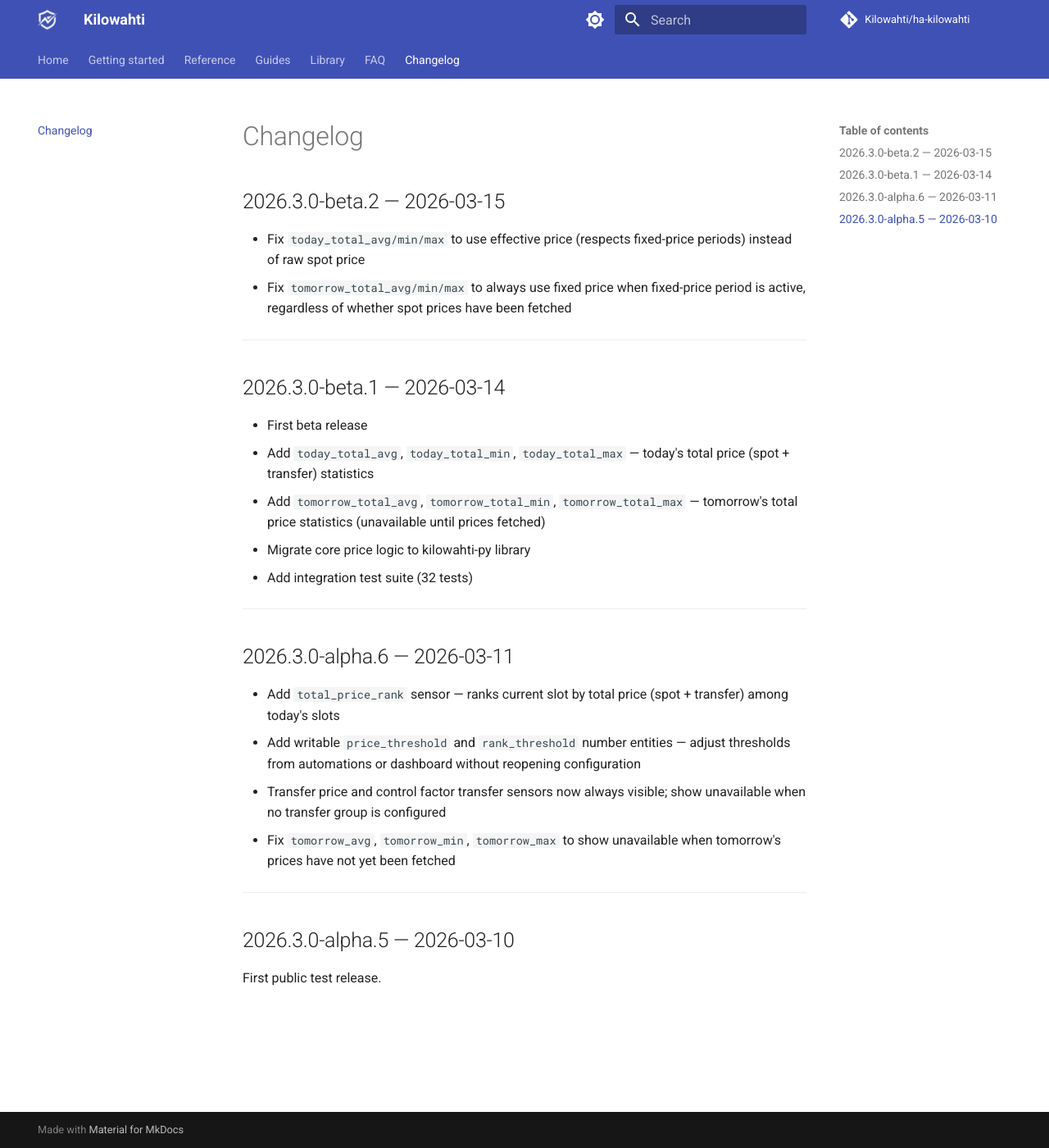
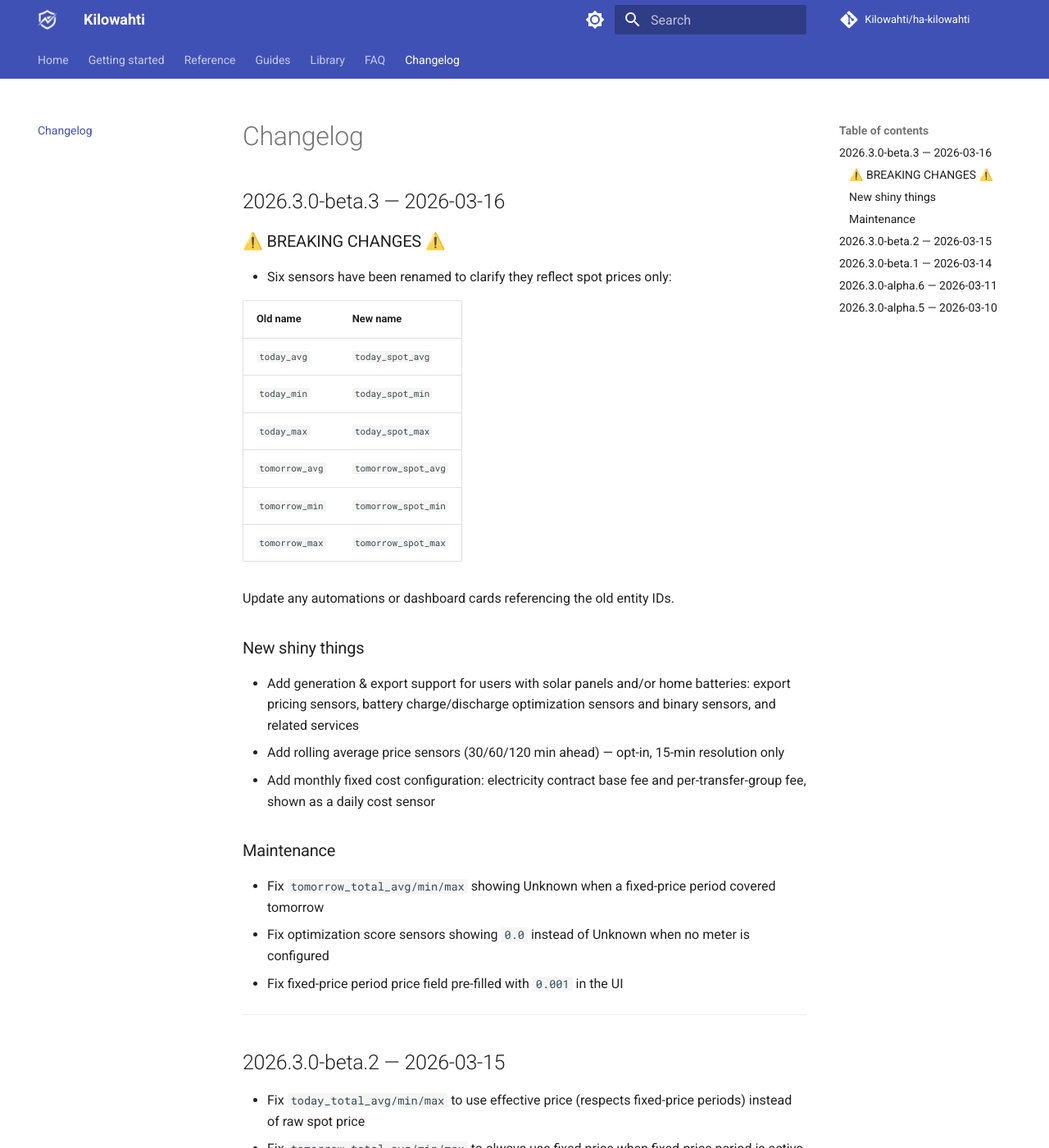
Before and after one commit to Kilowahti/kilowahti-docs, an MkDocs documentation site: the page built from docs/changelog.md, in a window 1280 px wide and 1400 px high. Shown: the whole window at 82% size. Built offline with MkDocs 1.6.1 and Material for MkDocs 9.7.7, drawn with Linux system fonts in a browser that asks for light colours; comment, search, counter and statistics services are not loaded.

Commit message:
Add 2026.3.0-beta.3 changelog entry

```diff
--- a/docs/changelog.md
+++ b/docs/changelog.md
@@ -1,4 +1,35 @@
 # Changelog
+
+## 2026.3.0-beta.3 — 2026-03-16
+
+### ⚠️ BREAKING CHANGES ⚠️
+
+- Six sensors have been renamed to clarify they reflect spot prices only:
+
+  | Old name | New name |
+  |---|---|
+  | `today_avg` | `today_spot_avg` |
+  | `today_min` | `today_spot_min` |
+  | `today_max` | `today_spot_max` |
+  | `tomorrow_avg` | `tomorrow_spot_avg` |
+  | `tomorrow_min` | `tomorrow_spot_min` |
+  | `tomorrow_max` | `tomorrow_spot_max` |
+
+  Update any automations or dashboard cards referencing the old entity IDs.
+
+### New shiny things
+
+- Add generation & export support for users with solar panels and/or home batteries: export pricing sensors, battery charge/discharge optimization sensors and binary sensors, and related services
+- Add rolling average price sensors (30/60/120 min ahead) — opt-in, 15-min resolution only
+- Add monthly fixed cost configuration: electricity contract base fee and per-transfer-group fee, shown as a daily cost sensor
+
+### Maintenance
+
+- Fix `tomorrow_total_avg/min/max` showing Unknown when a fixed-price period covered tomorrow
+- Fix optimization score sensors showing `0.0` instead of Unknown when no meter is configured
+- Fix fixed-price period price field pre-filled with `0.001` in the UI
+
+---
 
 ## 2026.3.0-beta.2 — 2026-03-15
 
```
